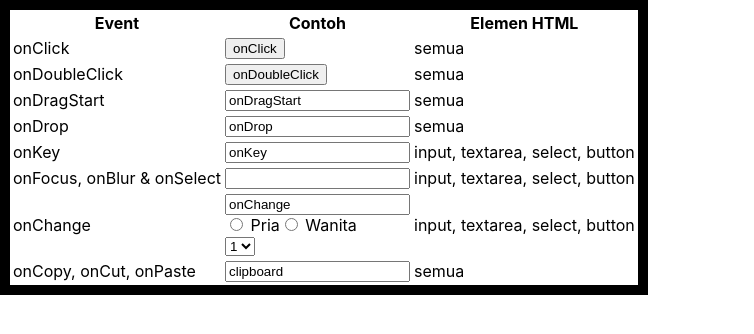
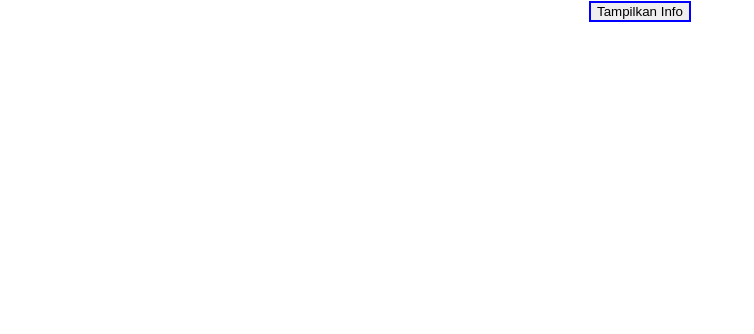
Before and after one commit to murqdan/tilegrid-app, a React (Create React App) app: page / in a window 1280 px wide. Shown: the top 334 px of the page, without its empty margins (0-754 px from the left). Built offline with nearby package versions, Linux system fonts and the light colour scheme.

Commit message:
(menangani event) event pada komponen

```diff
--- a/src/App.js
+++ b/src/App.js
@@ -1,11 +1,14 @@
 import React from 'react'
 import './App.css'
-import AllEvent from './AllEvent'
+import BlueButton from './BlueButton'
 
 function App () {
+  function info () {
+    alert('Lorem ipsum sit dolor amet')
+  }
   return (
-    <div >
-     <AllEvent />
+    <div className='App'>
+      <BlueButton onCustomClick={info} caption='Tampilkan Info' />
     </div>
   )
 }
--- /dev/null
+++ b/src/BlueButton.js
@@ -0,0 +1,9 @@
+import * as React from 'react'
+
+const BlueButton = ({ onCustomClick, caption }) => {
+  return <button style={{ border: '2px solid blue' }} onClick={onCustomClick}>
+    {caption}
+</button>
+}
+
+export default BlueButton
```
